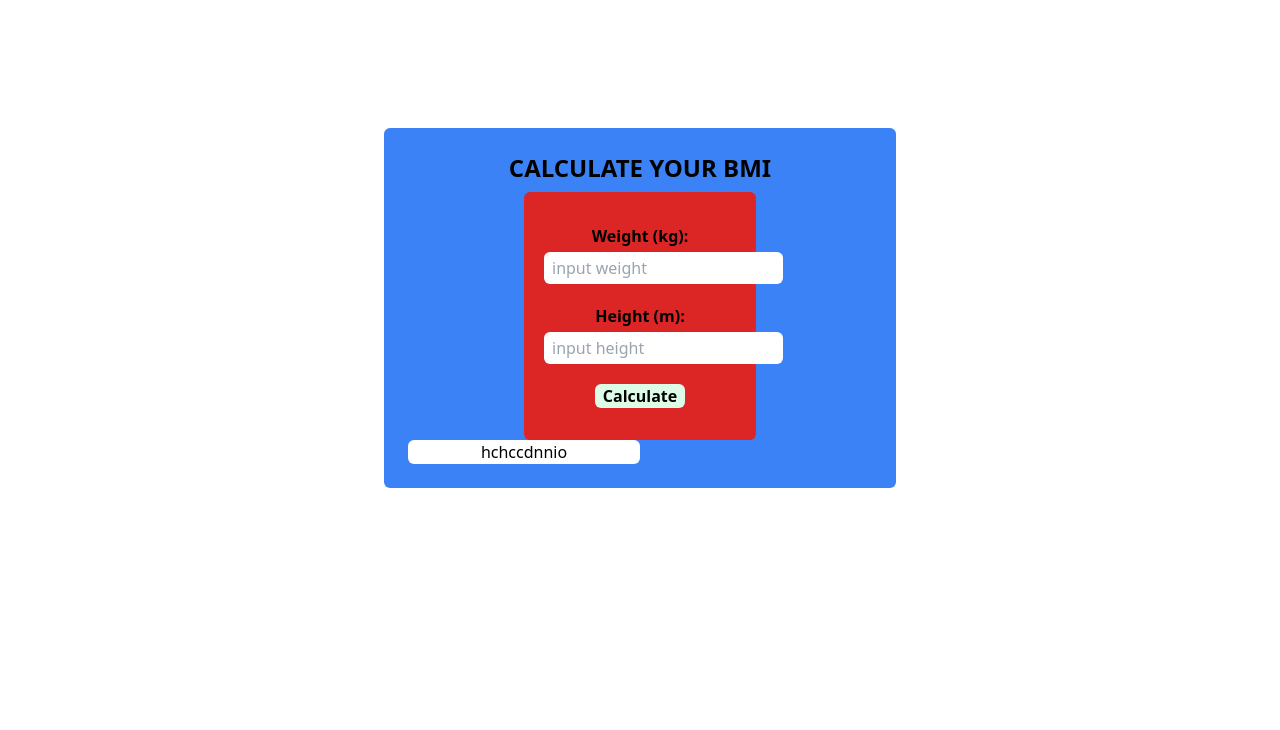
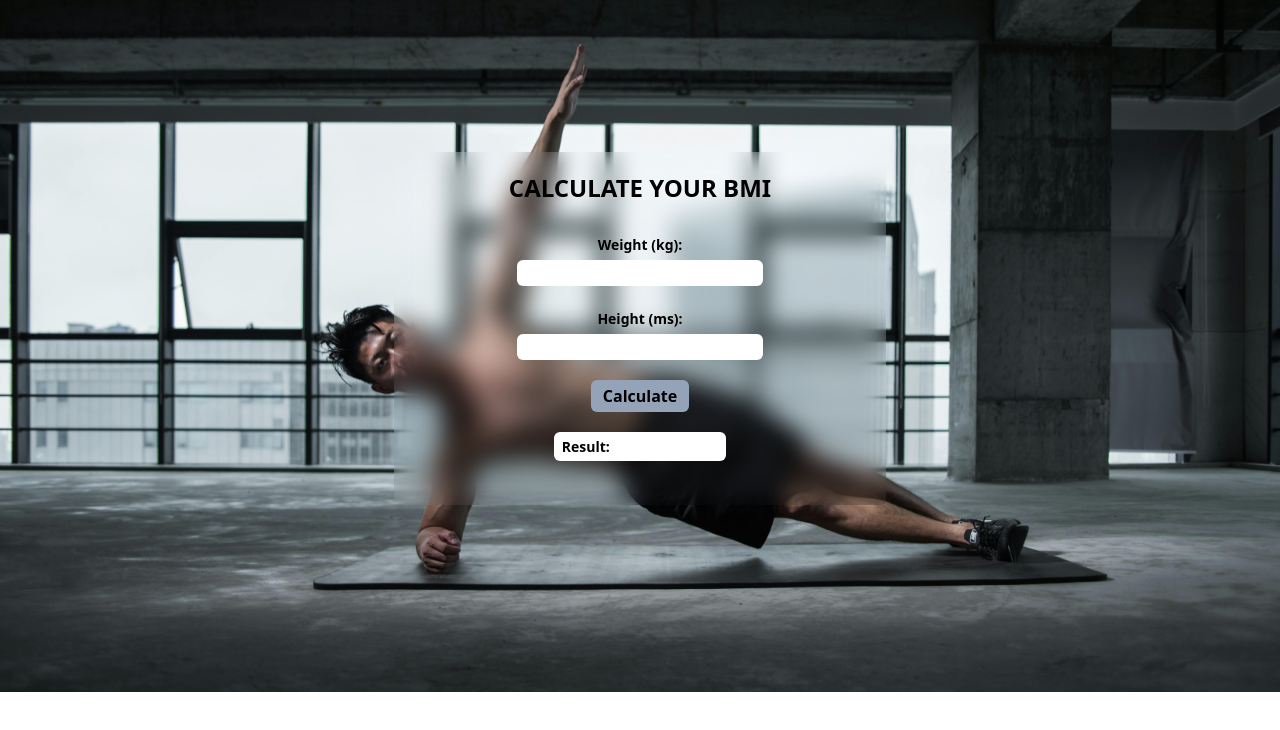
Before and after one commit to wisdommichaels/Bmi_Calculator, a plain HTML site: page index.html in a window 1280 px wide. Drawn offline with nearby package versions, Linux system fonts and the light colour scheme.

Commit message:
added tailwind  file

```diff
--- a/index.html
+++ b/index.html
@@ -5,18 +5,32 @@
     <meta name="viewport" content="width=device-width, initial-scale=1.0">
     <title>A BMI CALCULATOR</title>
     <script src="https://cdn.tailwindcss.com"></script>
+    <style>
+        body{
+            background-image: url(./assets/pexels-823sl-2294363.jpg);
+            background-size: cover;
+            background-repeat: no-repeat;
+            background-position: center;
+
+        }
+    </style>
 </head>
 <body>
-    <section class="bg-blue-500 m-auto w-full sm:w-[40%] sm:mt-32 sm:rounded-md p-6 text-center">
-        <h1 class="font-bold text-xl sm:text-2xl text-center mb-2">CALCULATE YOUR BMI</h1>
-        <form class="bg-red-600 m-auto px-5 w-1/2 py-8 rounded-md text-center" action="bmi.php">
-            <label class="font-bold" for="weight">Weight (kg):</label>
-            <input class="pl-2 py-1 mb-5 mt-1 rounded-md outline-non hover:bg-slate-100 focus:outline-green-400 focus:bg-green-100" type="number" name="weight" id="weight" value="weight" placeholder="input weight">
-            <label class="font-bold" for="height">Height (m):</label>
-            <input class="pl-2 py-1 mb-5 mt-1 rounded-md outline-non hover:bg-slate-100 focus:outline-green-400 focus:bg-green-100" type="number" name="height" id="height" value="height" placeholder="input height">
-            <input class=" bg-green-100 rounded-md px-2 font-bold" type="button" value="Calculate">
+    <div class="flex justify-center items-center m-auto w-full sm:mt-32 sm:rounded-md p-6 text-center">
+        <div class=" backdrop-blur-md pt-5 rounded-md sm:w-[40%] w-full py-6">
+        <h1 class="font-bold text-xl sm:text-2xl text-center mb-2 text-slate-300 sm:text-black">CALCULATE YOUR BMI</h1>
+        <form class=" py-5" action="bmi.php">
+            <label class="font-bold text-[14px]" for="weight">Weight (kg):</label><br>
+            <input class=" py-1 pl-2 mb-5 text-[12px]  mt-1 w-[50%] rounded-md outline-non hover:bg-slate-100 focus:outline-slate-400 focus:bg-slate-100" type="number" name="weight" id="weight" value="weight"><br>
+            <label class="font-bold text-[14px]" for="height">Height (ms):</label><br>
+            <input class="py-1 pl-2 text-[12px] mb-5 mt-1 w-[50%] rounded-md outline-non hover:bg-slate-100 focus:outline-slate-400 focus:bg-slate-100" type="number" name="height" id="height" value="height"><br>
+            <button class=" bg-slate-400 rounded-md px-3 py-1 font-bold">Calculate</button>
+            <div class="bg-white w-[35%] rounded-md pl-2  mt-5 flex m-auto">
+                <h2 class="font-bold text-[14px] py-1">Result:</h2>
+                <div id="result"></div>
+            </div>
         </form>
-        <div class="bg-white rounded-md w-1/2 flex justify-center items-center">hchccdnnio</div>
-    </section>
+        </div>
+    </div>
 </body>
 </html>
```
Also changed, not shown: assets/pexels-823sl-2294363.jpg (added).
